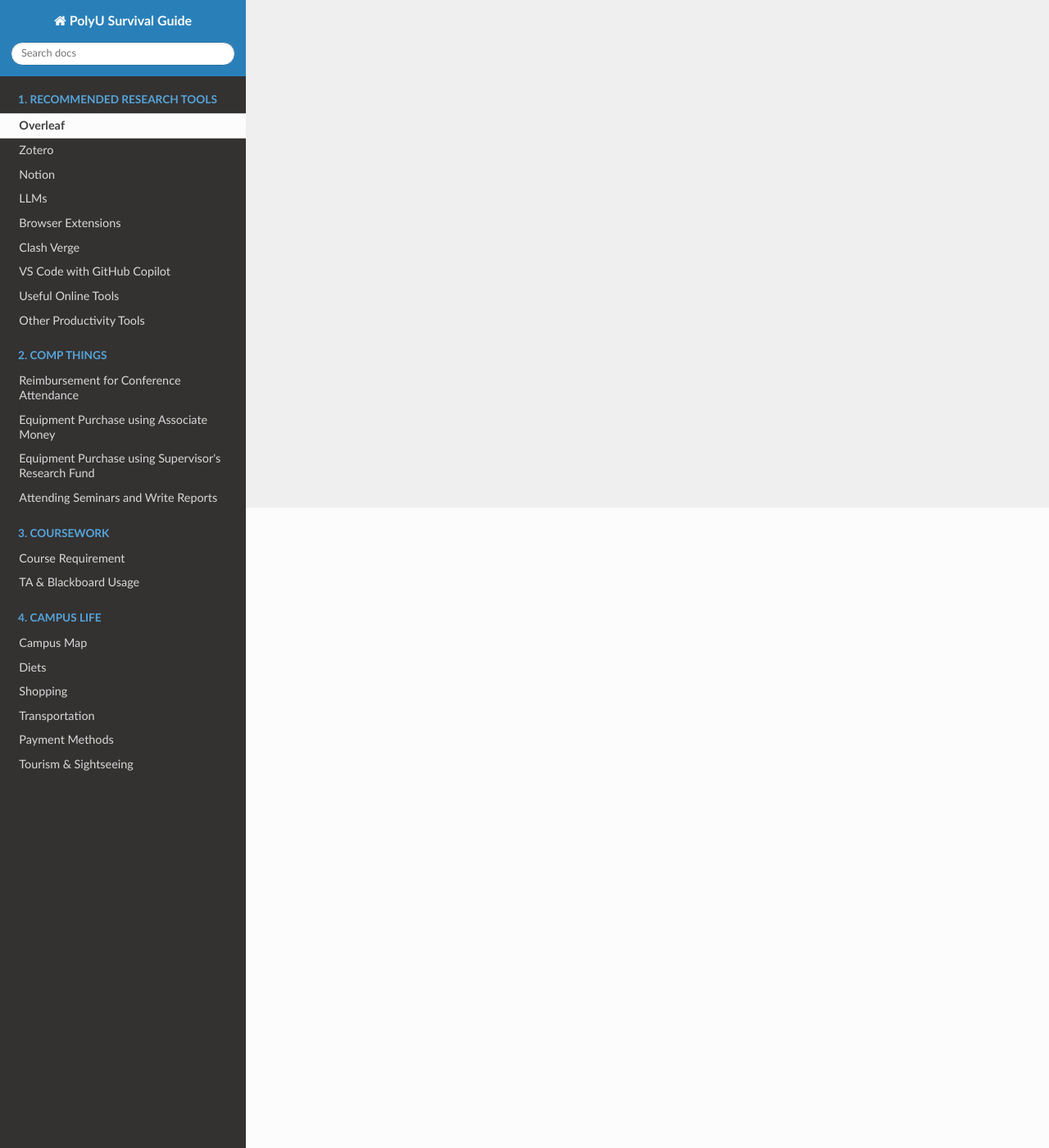
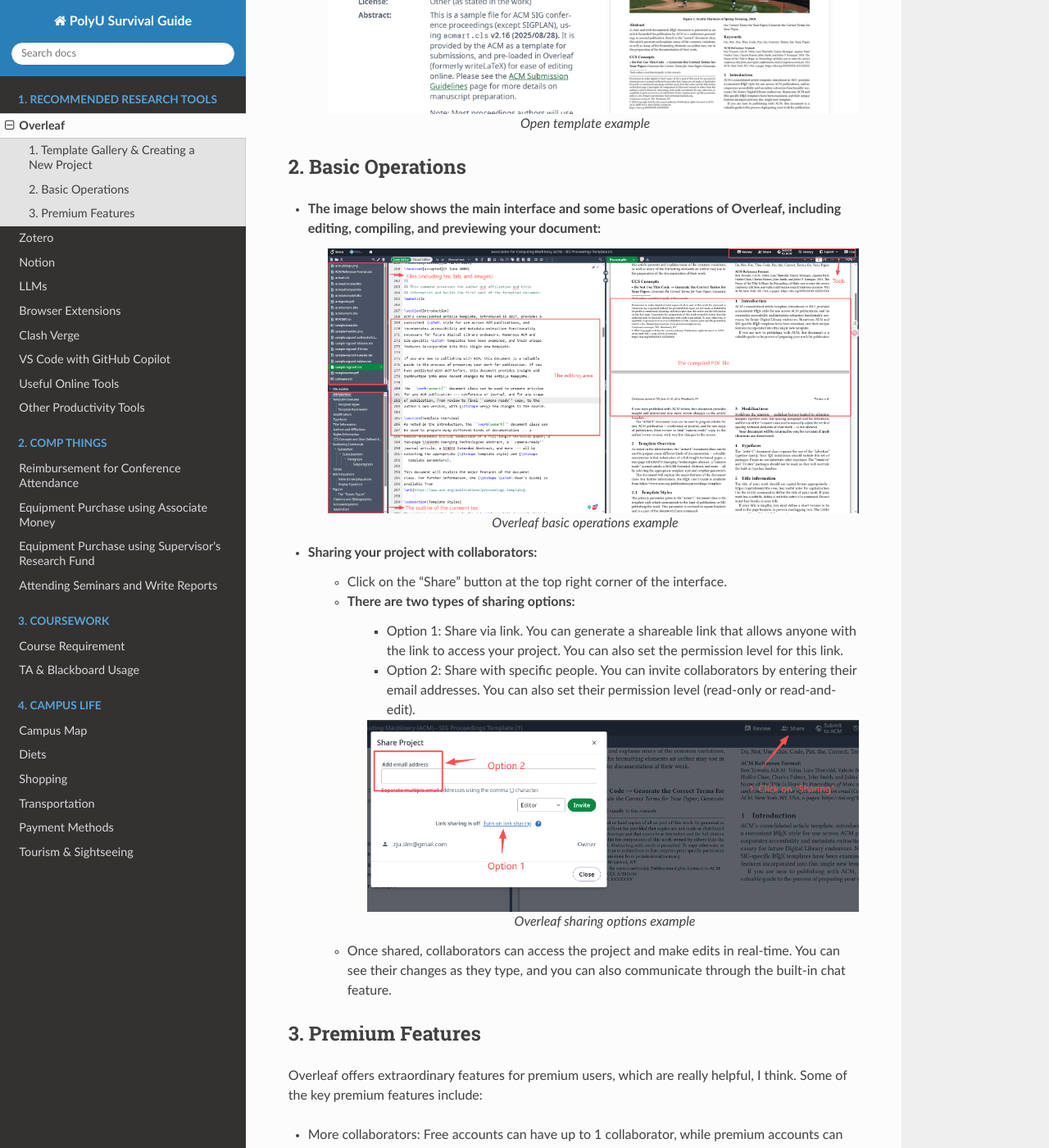
Before and after one commit to lemingshen/PolyU-Survival, a Sphinx documentation site: the page built from docs/source/research/overleaf.rst, in a window 1280 px wide and 1400 px high, scrolled down 781 px. Shown: the whole window at 82% size. Built offline with Sphinx 7.4.7 and the Read the Docs theme 3.1.0, drawn with Linux system fonts in a browser that asks for light colours; some of the changed text lies outside the part shown.

Commit message:
update overleaf

```diff
--- a/docs/source/research/overleaf.rst
+++ b/docs/source/research/overleaf.rst
@@ -1,4 +1,101 @@
 Overleaf
 =========
 
-Research
+Overleaf is an online LaTeX editor that allows for collaborative writing and editing of LaTeX documents. It provides a user-friendly interface and integrates with various version control systems, making it easier for researchers to manage their documents.
+
+Now, I will introduce some common features of Overleaf that can help you in your research writing.
+
+1. Template Gallery & Creating a New Project
+---------------------------------------------
+
+* Overleaf offers a wide range of templates for different types of documents, including research papers, theses, presentations, and more. You can explore the template gallery `here <https://www.overleaf.com/latex/templates>`_.
+* For SIGMOBILE papers (*i.e.*, MobiCom, MobiSys, and SenSys), you should use the `Association for Computing Machinery (ACM) - SIG Proceedings Template <https://www.overleaf.com/latex/templates/association-for-computing-machinery-acm-sig-proceedings-template/bmvfhcdnxfty>`_.
+* For IEEE transaction papers (*e.g.*, TMC, TON), you should use the `IEEE Journal Paper Template <https://www.overleaf.com/latex/templates/ieee-journal-paper-template/jbbbdkztwxrd>`_.
+* After selecting a template, click on "Open as Template" to create a new project based on the selected template:
+    .. figure:: ../../assets/research/overleaf/open_template.png
+      :width: 100%
+      :align: center
+      :alt: Open template example
+
+      Open template example
+
+2. Basic Operations
+---------------------------------------------
+
+* The image below shows the main interface and some basic operations of Overleaf, including editing, compiling, and previewing your document:
+   .. figure:: ../../assets/research/overleaf/basic_operation.png
+      :width: 100%
+      :align: center
+      :alt: Overleaf basic operations example
+
+      Overleaf basic operations example
+* Sharing your project with collaborators:
+   * Click on the "Share" button at the top right corner of the interface.
+   * There are two types of sharing options:
+      * Option 1: Share via link. You can generate a shareable link that allows anyone with the link to access your project. You can also set the permission level for this link.
+      * Option 2: Share with specific people. You can invite collaborators by entering their email addresses. You can also set their permission level (read-only or read-and-edit).
+
+      .. figure:: ../../assets/research/overleaf/sharing.png
+         :width: 100%
+         :align: center
+         :alt: Overleaf sharing options example
+
+         Overleaf sharing options example
+
+   * Once shared, collaborators can access the project and make edits in real-time. You can see their changes as they type, and you can also communicate through the built-in chat feature.
+
+3. Premium Features
+---------------------------------------------
+
+Overleaf offers extraordinary features for premium users, which are really helpful, I think. Some of the key premium features include:
+
+* More collaborators: Free accounts can have up to 1 collaborator, while premium accounts can have up to 10 collaborators (or more with higher-tier plans).
+* Higher compiling speed: Premium users get faster compilation times, which is especially useful for large documents.
+* **Track Changes**: This feature allows you to see the changes made by collaborators, making it easier to review and manage edits.
+   * As a collaborator, you can enable "Reviewing Mode" by clicking on the "Review" button at the right top corner of the editing interface.
+      .. figure:: ../../assets/research/overleaf/reviewing_mode.png
+         :width: 80%
+         :align: center
+         :alt: Enabling reviewing mode
+
+         Enabling reviewing mode
+   * In "Reviewing Mode", any changes you made will be highlighted. If you are the first author of this paper, you can see your co-authors' changes and decide whether to accept or reject them.
+      .. figure:: ../../assets/research/overleaf/track_changes.png
+         :width: 60%
+         :align: center
+         :alt: Track changes example
+
+         Track changes example
+* **Version History**: You can access the version history of your document, allowing you to revert to previous versions if needed.
+   * Click on the "History" button at the top right corner of the interface to view the version history.
+      .. figure:: ../../assets/research/overleaf/history.png
+         :width: 60%
+         :align: center
+         :alt: History example
+
+         History example
+   * You can see a timeline of changes, compare different versions, and restore previous versions if necessary.
+      .. figure:: ../../assets/research/overleaf/version_history.png
+         :width: 100%
+         :align: center
+         :alt: Version history example
+
+         Version history example
+* **Add Comments**: You can add comments to specific parts of your document, facilitating collaboration and feedback.
+   * To add a comment, select the text you want to comment on, then click on the "Add Comment" button that appears beside it.
+      .. figure:: ../../assets/research/overleaf/add_comment.png
+         :width: 60%
+         :align: center
+         :alt: Add comment example
+
+         Add comment example
+   * You can edit, reply to, or resolve comments as needed.
+      .. figure:: ../../assets/research/overleaf/comment_thread.png
+         :width: 60%
+         :align: center
+         :alt: Comment thread example
+
+         Comment thread example
+
+.. tip::
+   Leming had purchased a premium plan for Overleaf, and if you need to use the premium features, you can share your project with me and transfer the ownership to me. As such, you can enjoy the magnificent premium features for free.
```
Also changed, not shown: docs/assets/research/overleaf/add_comment.png (added), docs/assets/research/overleaf/basic_operation.png (added), docs/assets/research/overleaf/comment_thread.png (added), docs/assets/research/overleaf/history.png (added), docs/assets/research/overleaf/open_template.png (added), docs/assets/research/overleaf/reviewing_mode.png (added), docs/assets/research/overleaf/sharing.png (added), docs/assets/research/overleaf/track_changes.png (added), docs/assets/research/overleaf/version_history.png (added).
